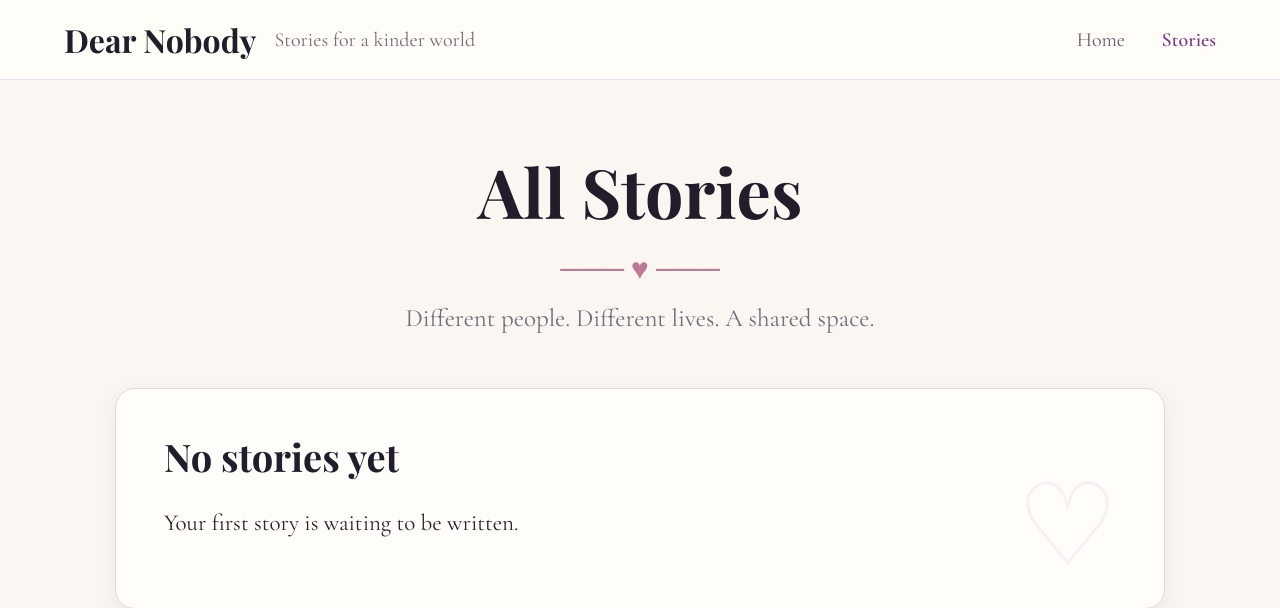
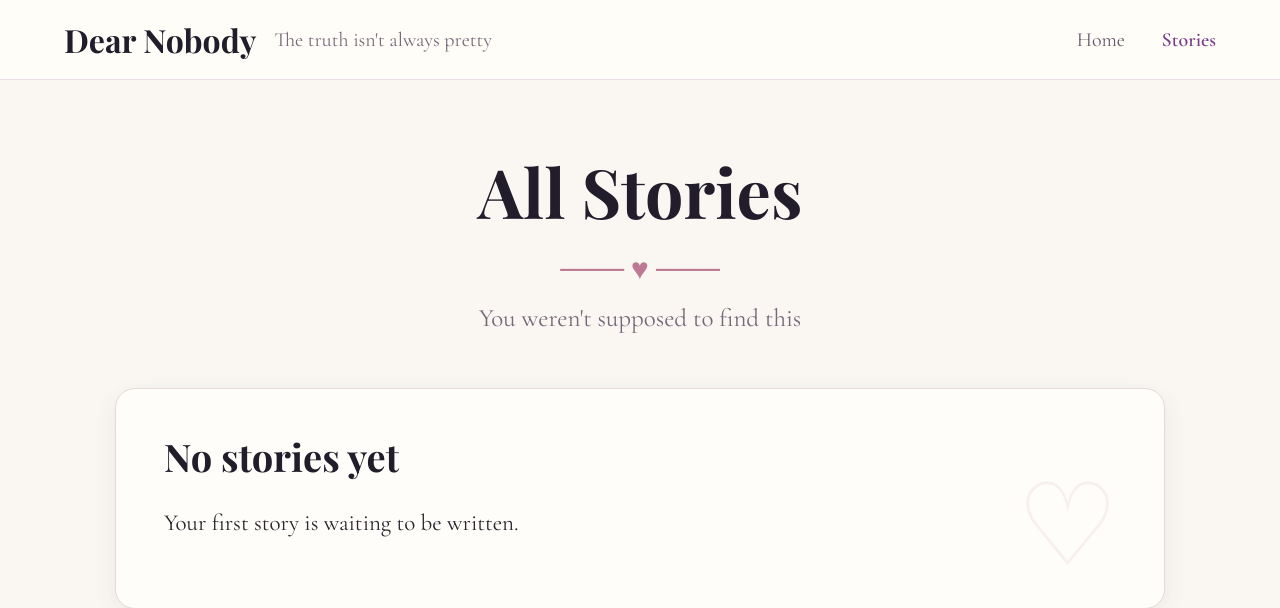
Before and after one commit to joe032NM/dear-nobody, a Flask app: page /stories in a window 1280 px wide. Shown: the top 608 px of the page. Run offline with Flask 3, Linux system fonts and the light colour scheme; data that the repository does not hold is empty.

Commit message:
Update tagline and paragraph text in stories.html

```diff
--- a/templates/stories.html
+++ b/templates/stories.html
@@ -276,7 +276,7 @@
             </div>
 
             <div class="tagline">
-                Stories for a kinder world
+                The truth isn't always pretty
             </div>
 
         </div>
@@ -322,7 +322,7 @@
         </div>
 
         <p>
-            Different people. Different lives. A shared space.
+            You weren't supposed to find this
         </p>
 
     </section>
```
